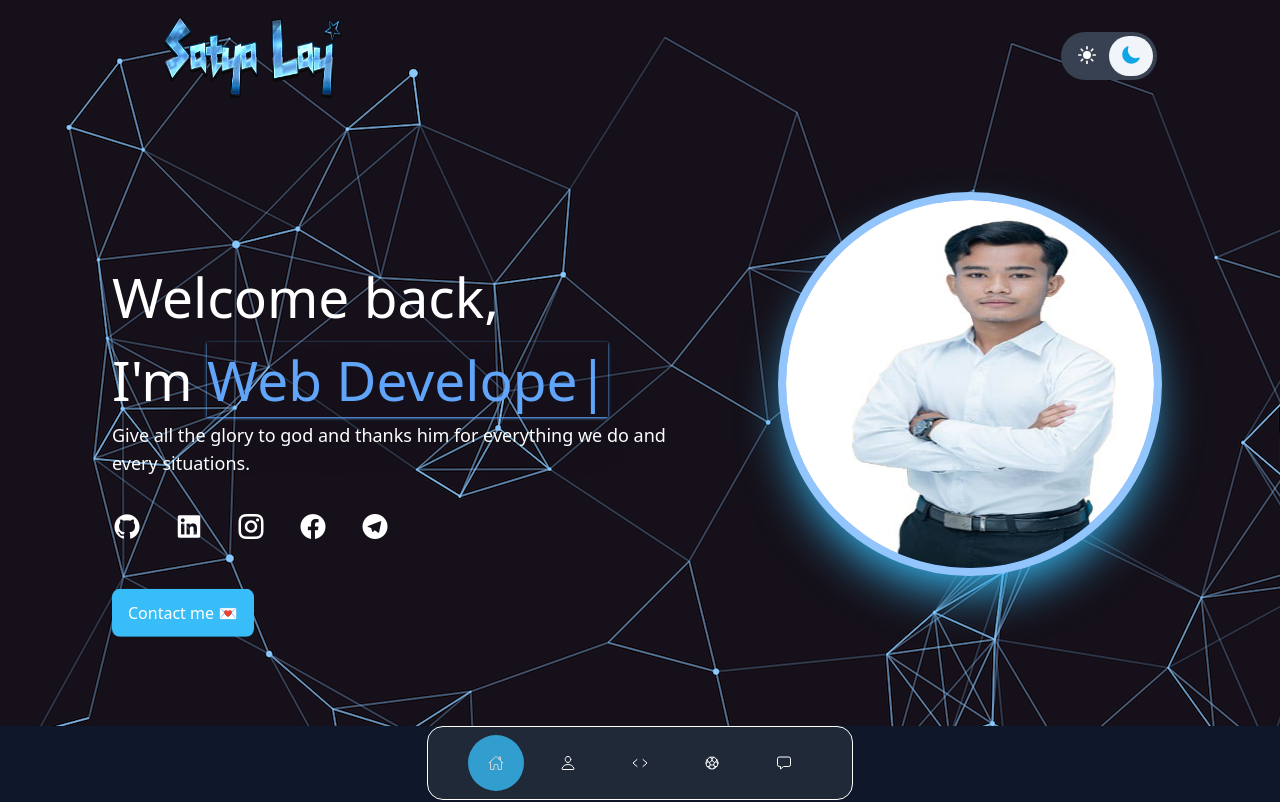
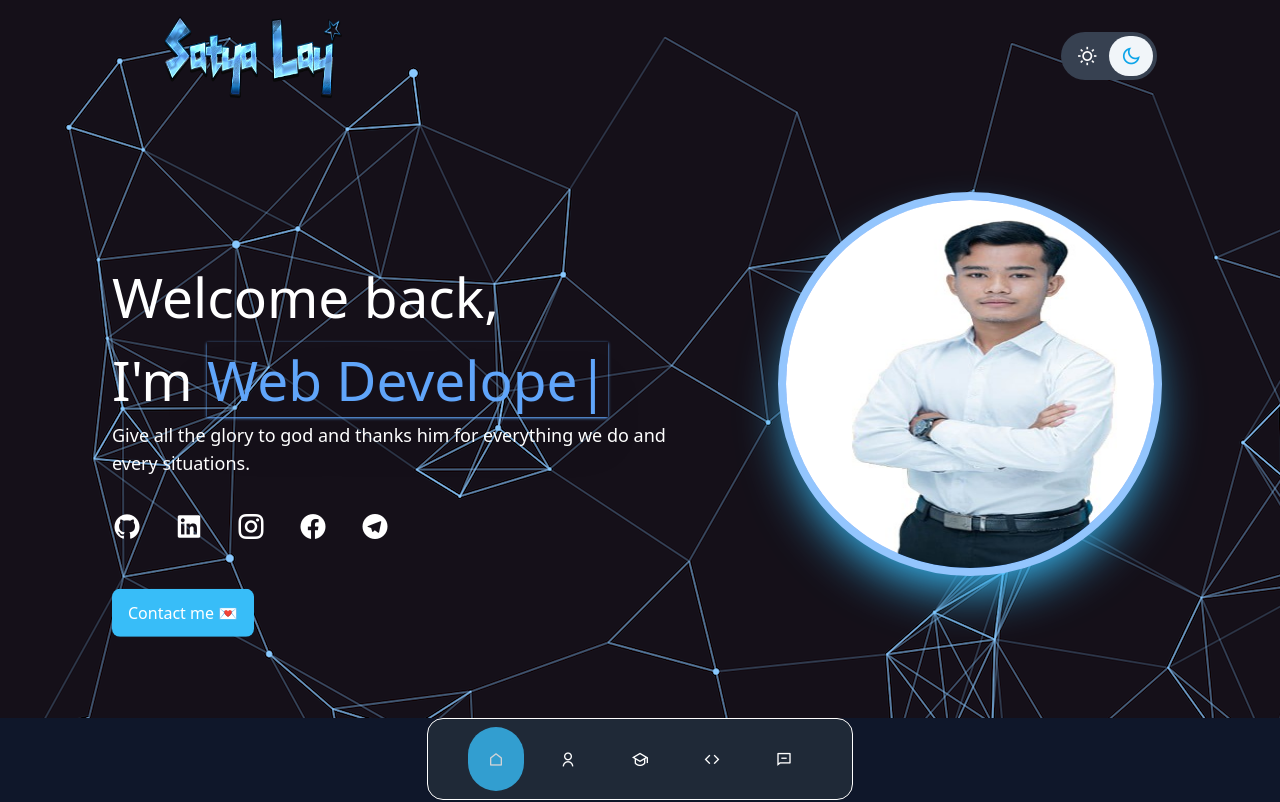
Before and after one commit to LaySatya/satyalay08, a React (Create React App) app: page / in a window 1280 px wide. Shown: the top 802 px of the page. Built offline with nearby package versions, Linux system fonts and the light colour scheme.

Commit message:
fix-icons

```diff
--- a/package.json
+++ b/package.json
@@ -4,6 +4,7 @@
   "private": true,
   "dependencies": {
     "@emotion/react": "^11.11.4",
+    "@fortawesome/react-fontawesome": "^0.2.2",
     "@testing-library/jest-dom": "^5.17.0",
     "@testing-library/react": "^13.4.0",
     "@testing-library/user-event": "^13.5.0",
--- a/public/index.html
+++ b/public/index.html
@@ -7,7 +7,7 @@
     <link rel="stylesheet" href="https://cdnjs.cloudflare.com/ajax/libs/remixicon/4.2.0/remixicon.css">
     <!-- ionicons -->
     <script type="module" src="https://unpkg.com/ionicons@7.1.0/dist/ionicons/ionicons.esm.js"></script>
-    <script nomodule src="https://unpkg.com/ionicons@7.1.0/dist/ionicons/ionicons.js"></script>
+<script nomodule src="https://unpkg.com/ionicons@7.1.0/dist/ionicons/ionicons.js"></script>
     <!-- animate style -->
     <link rel="stylesheet" href="https://cdnjs.cloudflare.com/ajax/libs/animate.css/4.1.1/animate.min.css"/>
 
--- /dev/null
+++ b/src/layouts/achievment.jsx
@@ -0,0 +1,9 @@
+import React from 'react'
+
+function Achievement() {
+  return (
+    <div>Achievement</div>
+  )
+}
+
+export default Achievement
--- /dev/null
+++ b/src/layouts/birthday.jsx
@@ -0,0 +1,9 @@
+import React from 'react'
+
+function BirthdayCountdown() {
+  return (
+    <div>BirthdayCountdown</div>
+  )
+}
+
+export default BirthdayCountdown
--- a/src/layouts/header.jsx
+++ b/src/layouts/header.jsx
@@ -12,11 +12,11 @@ function Header() {
     const element = document.documentElement;
     const options = [
         {
-            icon: "sunny",
+            icon: "ri-sun-line",
             text: "light",
         },
         {
-            icon: "moon",
+            icon: "ri-moon-line",
             text: "dark",
         },
     ]
@@ -82,8 +82,8 @@ function Header() {
                                     options.map((opt, i) => (
                                         <button onClick={()=> handleModeTheme(opt.text)} key={opt.text}
                                             className={`h-10 px-3 transition-all flex justify-center items-center text-xl rounded-full ${mode === opt.text && "text-sky-500 bg-slate-200 dark:bg-slate-100" }`}>
-                                            <span className='mt-1'>
-                                                <ion-icon name={opt.icon}></ion-icon>
+                                            <span className=''>
+                                                <i class={opt.icon}></i>
                                             </span>
                                         </button>
                                     ))
--- a/src/layouts/menu.jsx
+++ b/src/layouts/menu.jsx
@@ -1,4 +1,5 @@
 import React, { useState } from 'react';
+
 function Menu({ scrolled }){
     const [theme , setTheme] = useState("home");
     function handleTheme(text){
@@ -6,31 +7,31 @@ function Menu({ scrolled }){
     }
     const options = [
         {
-            icon: "home-outline",
+            icon: "ri-home-line",
             text: "home",
             location: '#home',
             page: 'home'
         },
         {
-            icon: "person-outline",
+            icon: "ri-user-line",
             text: "person",
             location: '#aboutMe',
             page: 'home'
         },
         {
-            icon: "code-outline",
+            icon: "ri-graduation-cap-line",
             text: "code",
             location: '#projects',
             page: 'home'
         },
         {
-            icon: "football-outline",
+            icon: "ri-code-line",
             text: "football",
             location: '#football',
             page: 'football'
         },
        {
-            icon: "chatbox-outline",
+            icon: "ri-message-line",
             text: "chatbox",
             location: '#contactMe',
             page: 'contactMe'
@@ -44,13 +45,14 @@ function Menu({ scrolled }){
                                 options.map((opt , i) =>(
                                     <a href={`${opt.location}`} key={i} onClick={() => handleTheme(opt.text)}>
                                     <li className={`m-2 transition-all duration-500 cursor-pointer rounded-full p-5 flex justify-center items-center ${theme === opt.text && "bg-sky-400 animate-pulse text-white"}`}>
-                                        <ion-icon name={opt.icon}></ion-icon>
+                                        <i class={opt.icon}></i>
                                     </li>
                                 </a>
                                 ))
                             }
 
                         </ul>
+
                 </div>
             </div>
     );
```
Also changed, not shown: 1 other file (tests, documents, lock files or other folders).
